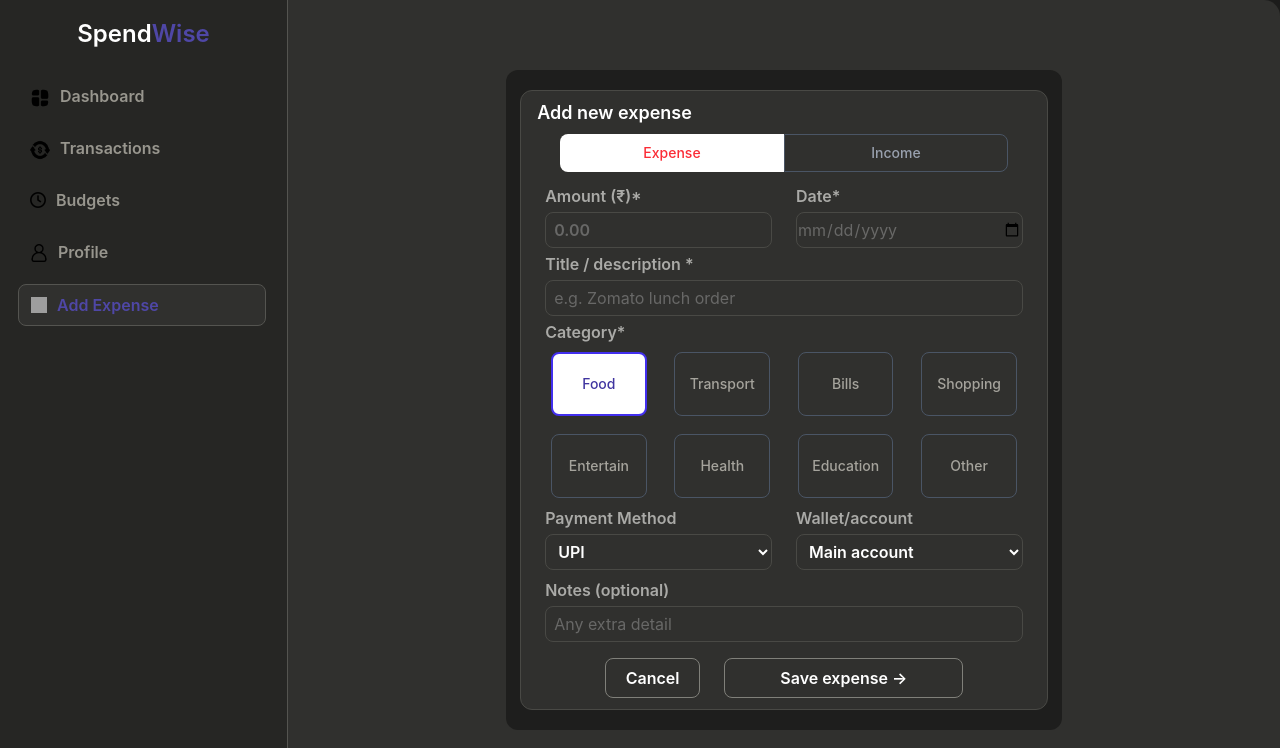
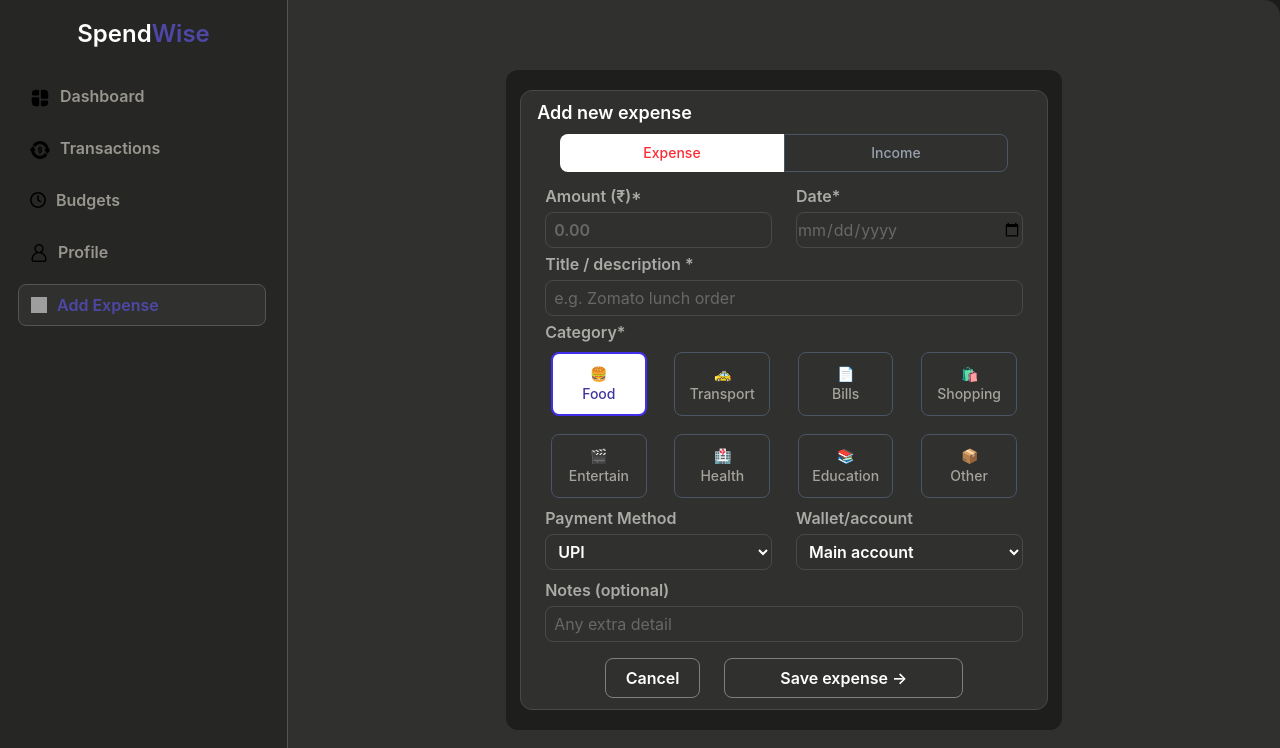
Before and after one commit to AaryanSingh31/Expense-tracker, a React (Vite) app: page /add-expense in a window 1280 px wide. Shown: the top 748 px of the page. Built offline with nearby package versions, Linux system fonts and the light colour scheme; grey boxes are pictures that could not be loaded.

Commit message:
Added icons for categories & UI enhancement in Category budget

```diff
--- a/src/components/AddExpense/AddExpense.jsx
+++ b/src/components/AddExpense/AddExpense.jsx
@@ -13,12 +13,23 @@ function AddExpense() {
   const [payment, setPayment] = useState("UPI")
   const [account, setAccount] = useState("Main account")
   const [notes, setNotes] = useState("")
+  const [customIcon, setCustomIcon] = useState("");
 
   const [selectedButton, setSelectedButton] = useState("Food");
 
   const [showOther, setShowOther] = useState(false)
 
   const { setExpenses } = useExpense();
+
+  const categoryIcons = {
+  Food: "🍔",
+  Transportation: "🚕",
+  Bills: "📄",
+  Shopping: "🛍️",
+  Entertainment: "🎬",
+  Health: "🏥",
+  Education: "📚",
+};
 
   const handleSubmit = () => {
     const [yyyy, mm, dd] = date.split("-");
@@ -30,6 +41,7 @@ function AddExpense() {
       date: formattedDate,
       title: title,
       category: category,
+      categoryIcon: customIcon || categoryIcons[category] || "📦",
       payment: payment,
       account: account,
       notes: notes
@@ -115,58 +127,58 @@ function AddExpense() {
               <button
                 onClick={() => {setCategory("Food"), setSelectedButton("Food")}}
                 className={`text-center px-1 overflow-hidden no-scrollbar h-16 w-1/5 rounded-lg text-sm font-medium transition-all cursor-pointer duration-300
-      ${category === "Food"
+      ${selectedButton === "Food"
                     ? "bg-white text-[#4035a0] border-2 border-[#422fee]"
                     : "text-[#a5a39c] border-[1.5px] border-gray-600 hover:text-white"}`}
-              >Food</button>
+              ><div className="flex flex-col"><span>🍔</span><span>Food</span></div></button>
 
               <button
                 onClick={() => {setCategory("Transportation"), setSelectedButton("Transportation");}}
                 className={`text-center px-1 overflow-scroll no-scrollbar h-16 w-1/5 rounded-lg sm:text-sm text-[11px] font-medium transition-all cursor-pointer duration-300
-      ${category === "Transportation"
+      ${selectedButton === "Transportation"
                     ? "bg-white text-[#4035a0] border-2 border-[#422fee]"
                     : "text-[#a5a39c] border-[1.5px] border-gray-600 hover:text-white"}`}
-              >Transport</button>
+              ><div className="flex flex-col"><span>🚕</span><span>Transport</span></div></button>
 
               <button
                 onClick={() => {setCategory("Bills"), setSelectedButton("Bills");}}
                 className={`text-center px-1 overflow-scroll no-scrollbar h-16 w-1/5 rounded-lg text-sm font-medium transition-all cursor-pointer duration-300
-      ${category === "Bills"
+      ${selectedButton === "Bills"
                     ? "bg-white text-[#4035a0] border-2 border-[#422fee]"
                     : "text-[#a5a39c] border-[1.5px] border-gray-600 hover:text-white"}`}
-              >Bills</button>
+              ><div className="flex flex-col"><span>📄</span><span>Bills</span></div></button>
 
               <button
                 onClick={() => {setCategory("Shopping"), setSelectedButton("Shopping");}}
                 className={`text-center px-1 overflow-scroll no-scrollbar h-16 w-1/5 rounded-lg sm:text-sm text-[11px] font-medium transition-all cursor-pointer duration-300
-      ${category === "Shopping"
+      ${selectedButton === "Shopping"
                     ? "bg-white text-[#4035a0] border-2 border-[#422fee]"
                     : "text-[#a5a39c] border-[1.5px] border-gray-600 hover:text-white"}`}
-              >Shopping</button>
+              ><div className="flex flex-col"><span>🛍️</span><span>Shopping</span></div></button>
 
               <button
                 onClick={() => {setCategory("Entertainment"), setSelectedButton("Entertainment");}}
                 className={`text-center px-1 overflow-scroll no-scrollbar h-16 w-1/5 rounded-lg sm:text-sm text-[11px] font-medium transition-all cursor-pointer duration-300
-      ${category === "Entertainment"
+      ${selectedButton === "Entertainment"
                     ? "bg-white text-[#4035a0] border-2 border-[#422fee]"
                     : "text-[#a5a39c] border-[1.5px] border-gray-600 hover:text-white"}`}
-              >Entertain</button>
+              ><div className="flex flex-col"><span>🎬</span><span>Entertain</span></div></button>
 
               <button
                 onClick={() => {setCategory("Health"), setSelectedButton("Health");}}
                 className={`text-center px-1 overflow-scroll no-scrollbar h-16 w-1/5 rounded-lg text-sm font-medium transition-all cursor-pointer duration-300
-      ${category === "Health"
+      ${selectedButton === "Health"
                     ? "bg-white text-[#4035a0] border-2 border-[#422fee]"
                     : "text-[#a5a39c] border-[1.5px] border-gray-600 hover:text-white"}`}
-              >Health</button>
+              ><div className="flex flex-col"><span>🏥</span><span>Health</span></div></button>
 
               <button
                 onClick={() => {setCategory("Education"), setSelectedButton("Education");}}
                 className={`text-center px-1 overflow-scroll no-scrollbar h-16 w-1/5 rounded-lg sm:text-sm text-[11px] font-medium transition-all cursor-pointer duration-300
-      ${category === "Education"
+      ${selectedButton === "Education"
                     ? "bg-white text-[#4035a0] border-2 border-[#422fee]"
                     : "text-[#a5a39c] border-[1.5px] border-gray-600 hover:text-white"}`}
-              >Education</button>
+              ><div className="flex flex-col"><span>📚</span><span>Education</span></div></button>
 
               <button
                 onClick={() => { setShowOther(true), setSelectedButton("Other"); }}
@@ -174,12 +186,13 @@ function AddExpense() {
       ${selectedButton === "Other"
                     ? "bg-white text-[#4035a0] border-2 border-[#422fee]"
                     : "text-[#a5a39c] border-[1.5px] border-gray-600 hover:text-white"}`}
-              >Other</button>
+              ><div className="flex flex-col"><span>📦</span><span>Other</span></div></button>
 
               {showOther && (
                 <OtherExp
                   onClose={() => setShowOther(false)}
                   setCategory={setCategory}
+                  setCustomIcon={setCustomIcon}
                 />
               )}
             </div>
@@ -231,7 +244,7 @@ function AddExpense() {
           <div className="flex gap-6 justify-center px-6 mt-4">
             <button
               className='w-1/5 border-[1.5px] rounded-lg font-semibold text-white h-10 border-[#80807a] hover:bg-[#272726] duration-300 cursor-pointer'
-              onClick={() => { setCategory("Food"), setTransType("expense"), setAmount(""), setDate(""), setTitle(""), setPayment("UPI"), setAccount("Main account"), setNotes("") }}>
+              onClick={() => { setCategory("Food"), setSelectedButton("Food"), setTransType("expense"), setAmount(""), setDate(""), setTitle(""), setPayment("UPI"), setAccount("Main account"), setNotes("") }}>
               Cancel
             </button>
 
--- a/src/components/Charts/ExpensePieChart.jsx
+++ b/src/components/Charts/ExpensePieChart.jsx
@@ -77,7 +77,7 @@ function ExpensePieChart() {
           <g>
             <text
               x={isMobile ? "48%" : "49%"}
-              y={isMobile ? "38%" : "42%"}
+              y={isMobile ? "35%" : "42%"}
               textAnchor="middle"
               fill="white"
               fontSize={isMobile ? 18 : 24}
@@ -87,8 +87,8 @@ function ExpensePieChart() {
             </text>
 
             <text
-              x="49%"
-              y={isMobile ? "42%" : "48%"}
+              x={isMobile ? "48.5%" : "49%"}
+              y={isMobile ? "39%" : "48%"}
               textAnchor="middle"
               fill="#9CA3AF"
               fontSize={isMobile ? 12 : 14}
--- a/src/components/Dashboard/RecentTransaction.jsx
+++ b/src/components/Dashboard/RecentTransaction.jsx
@@ -20,7 +20,7 @@ function RecentTransaction() {
                     >
                         <div className='flex items-center gap-4'>
                             <div className="w-10 h-10 bg-gray-500 rounded-full flex items-center justify-center text-white">
-                                {expense.title[0]}
+                                {expense.categoryIcon}
                             </div>
 
                             <div className='flex flex-col'>
@@ -55,7 +55,7 @@ function RecentTransaction() {
                     <div className='md:hidden bg-[#2e2e2d] border-b border-[#494945] p-4'>
                         <div className='flex items-center gap-3 mb-3'>
                             <div className="w-10 h-10 bg-gray-500 rounded-full flex items-center justify-center text-white">
-                                {expense.title[0]}
+                                {expense.categoryIcon}
                             </div>
 
                             <div>
--- a/src/components/Transactions/TransactionCard.jsx
+++ b/src/components/Transactions/TransactionCard.jsx
@@ -22,7 +22,7 @@ function TransactionCard({ showAll, expenses }) {
                     >
                         <div className='flex items-center gap-4'>
                             <div className="w-10 h-10 bg-gray-500 rounded-full flex items-center justify-center text-white">
-                                {expense.title[0]}
+                                {expense.categoryIcon}
                             </div>
 
                             <div className='flex flex-col'>
@@ -57,7 +57,7 @@ function TransactionCard({ showAll, expenses }) {
                     <div className='md:hidden bg-[#2e2e2d] border-b border-[#494945] p-4'>
                         <div className='flex items-center gap-3 mb-3'>
                             <div className="w-10 h-10 bg-gray-500 rounded-full flex items-center justify-center text-white">
-                                {expense.title[0]}
+                                {expense.categoryIcon}
                             </div>
 
                             <div>
--- a/src/components/Transactions/Transactions.jsx
+++ b/src/components/Transactions/Transactions.jsx
@@ -29,13 +29,13 @@ function Transactions() {
 
     const typeMatch =
       type === "All" ||
-      expense.transType.toLowerCase() === type.toLowerCase();
+      expense.transType?.toLowerCase() === type.toLowerCase();
 
     const titleMatch =
       (expense.title || "").toLowerCase().includes(search.toLowerCase()) ||
-    (expense.notes || "").toLowerCase().includes(search.toLowerCase()) ||
-    (expense.category || "").toLowerCase().includes(search.toLowerCase()) ||
-    (expense.payment || "").toLowerCase().includes(search.toLowerCase());
+      (expense.notes || "").toLowerCase().includes(search.toLowerCase()) ||
+      (expense.category || "").toLowerCase().includes(search.toLowerCase()) ||
+      (expense.payment || "").toLowerCase().includes(search.toLowerCase());
 
     return categoryMatch && typeMatch && titleMatch;
   });
--- a/src/context/CatBudContext.jsx
+++ b/src/context/CatBudContext.jsx
@@ -15,11 +15,12 @@ export const CatBudProvider = ({ children }) => {
     );
   }, [catBudgets]);
 
-  const addCategoryBudget = (category, budget) => {
+  const addCategoryBudget = (category, budget, categoryIcon) => {
     const newBudget = {
       id: crypto.randomUUID(),
       category,
       budget: Number(budget),
+      categoryIcon,
     };
 
     setCatBudgets((prev) => [...prev, newBudget]);
```
Also changed, not shown: src/components/AddExpense/OtherExp.jsx (+23 -1 lines), src/components/Budgets/AddCategoryBudget.jsx (+39 -7 lines), src/components/Budgets/CategoryBudget.jsx (+31 -1 lines).
